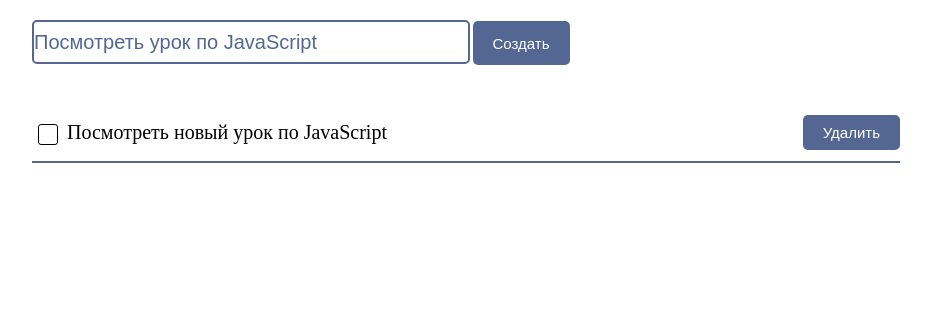
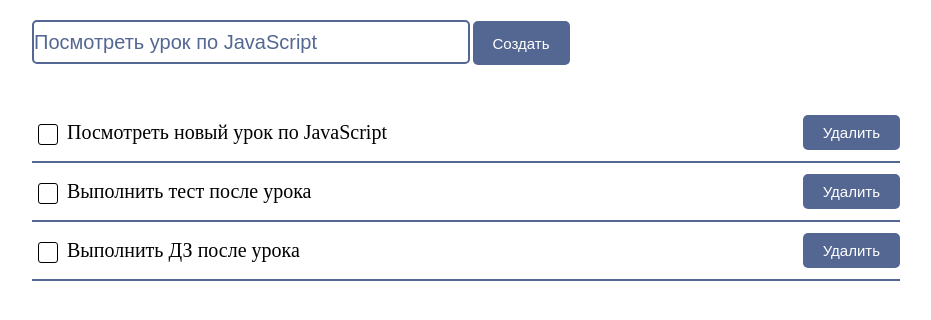
Before and after one commit to V-Ivanich/cursesFrontend, a plain HTML site: page M1_Block_14_Dom/app.html in a window 1280 px wide. Shown: the whole page, without its empty margins (174-1105 px from the left). Drawn offline with Linux system fonts and the light colour scheme.

Commit message:
good task-2 DOM

```diff
--- a/M1_Block_14_Dom/task-2.js
+++ b/M1_Block_14_Dom/task-2.js
@@ -16,14 +16,12 @@ const tasks = [
   },
 ]
 
-// const mainList = document.querySelector('.tasks-list')
+const mainList = document.querySelector('.tasks-list')
 
-function createCard() {
-  const mainList = document.querySelector('.tasks-list')
-
+function createCard(mainList, objItem) {
   const taskItem = document.createElement('div')
   taskItem.classList.add('task-item')
-  taskItem.setAttribute('data-task-id', tasks[0].id)
+  taskItem.setAttribute('data-task-id', objItem.id)
 
   const itemContainer = document.createElement('div')
   itemContainer.classList.add('task-item__main-container')
@@ -37,19 +35,19 @@ function createCard() {
   const mainInput = document.createElement('input')
   mainInput.classList.add('checkbox-form__checkbox')
   mainInput.type = 'checkbox'
-  mainInput.setAttribute('id', tasks[0].id)
+  mainInput.setAttribute('id', objItem.id)
 
   const mainLabel = document.createElement('label')
-  mainLabel.htmlFor = tasks[0].id
+  mainLabel.htmlFor = objItem.id
 
   const mainSpan = document.createElement('span')
   mainSpan.classList.add('task-item__text')
-  mainSpan.textContent = tasks[0].text
+  mainSpan.textContent = objItem.text
 
   const deleteButton = document.createElement('button')
   deleteButton.classList.add('task-item__delete-button', 'delete-button')
   deleteButton.classList.add('default-button')
-  deleteButton.setAttribute('delete-task-id', '5')
+  deleteButton.setAttribute('delete-task-id', objItem.id)
   deleteButton.textContent = ' Удалить'
 
   mainList.appendChild(taskItem)
@@ -61,4 +59,6 @@ function createCard() {
   mainForm.appendChild(mainInput)
   mainInput.after(mainLabel)
 }
-createCard()
+createCard(mainList, tasks[0])
+createCard(mainList, tasks[1])
+createCard(mainList, tasks[2])
```
Also changed, not shown: M1_Block_14_Dom/app.html (+0 -17 lines).
